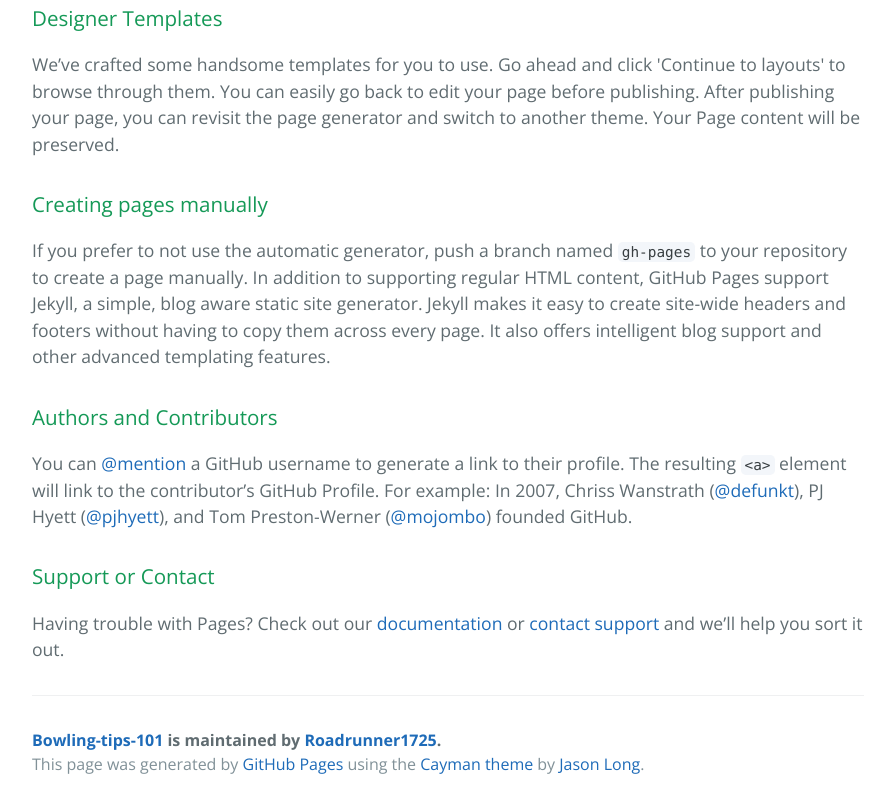
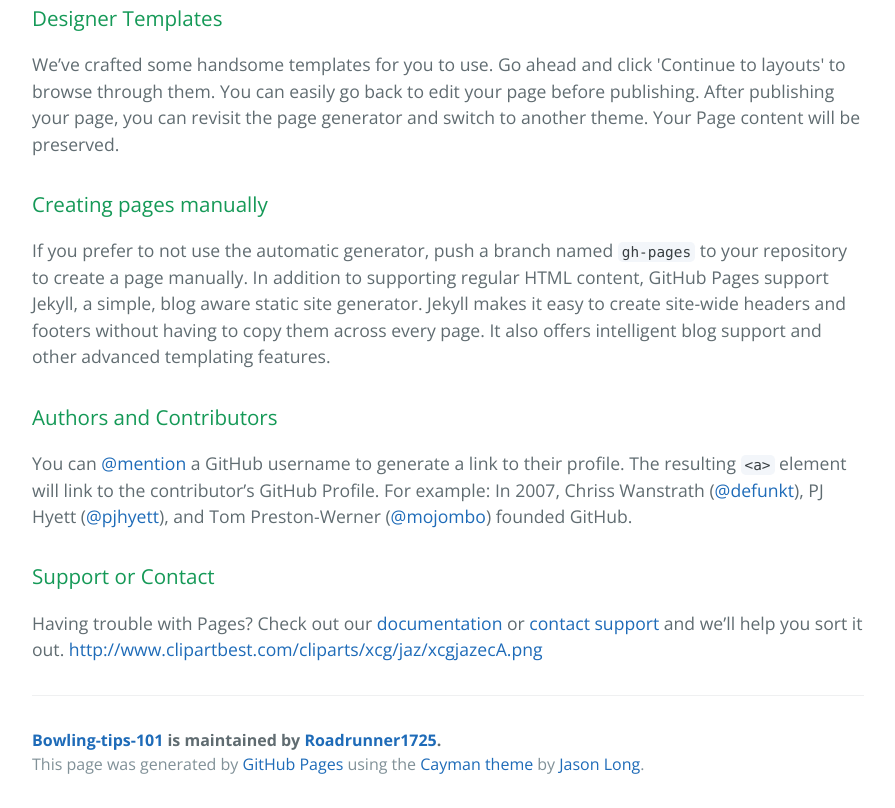
Before and after one commit to Roadrunner1725/Bowling-Tips-101, a plain HTML site: page index.html in a window 1280 px wide. Shown: the part 598-1406 px from the top of the page, without its empty margins (192-1087 px from the left). Drawn offline with nearby package versions, Linux system fonts and the light colour scheme.

```diff
--- a/index.html
+++ b/index.html
@@ -42,7 +42,8 @@
 <h3>
 <a id="support-or-contact" class="anchor" href="#support-or-contact" aria-hidden="true"><span aria-hidden="true" class="octicon octicon-link"></span></a>Support or Contact</h3>
 
-<p>Having trouble with Pages? Check out our <a href="https://help.github.com/pages">documentation</a> or <a href="https://github.com/contact">contact support</a> and we’ll help you sort it out.</p>
+<p>Having trouble with Pages? Check out our <a href="https://help.github.com/pages">documentation</a> or <a href="https://github.com/contact">contact support</a> and we’ll help you sort it out.
+<a href="http://www.clipartbest.com/cliparts/xcg/jaz/xcgjazecA.png">http://www.clipartbest.com/cliparts/xcg/jaz/xcgjazecA.png</a></p>
 
       <footer class="site-footer">
         <span class="site-footer-owner"><a href="https://github.com/Roadrunner1725/Bowling-Tips-101">Bowling-tips-101</a> is maintained by <a href="https://github.com/Roadrunner1725">Roadrunner1725</a>.</span>
```
Also changed, not shown: params.json (+1 -1 lines).
